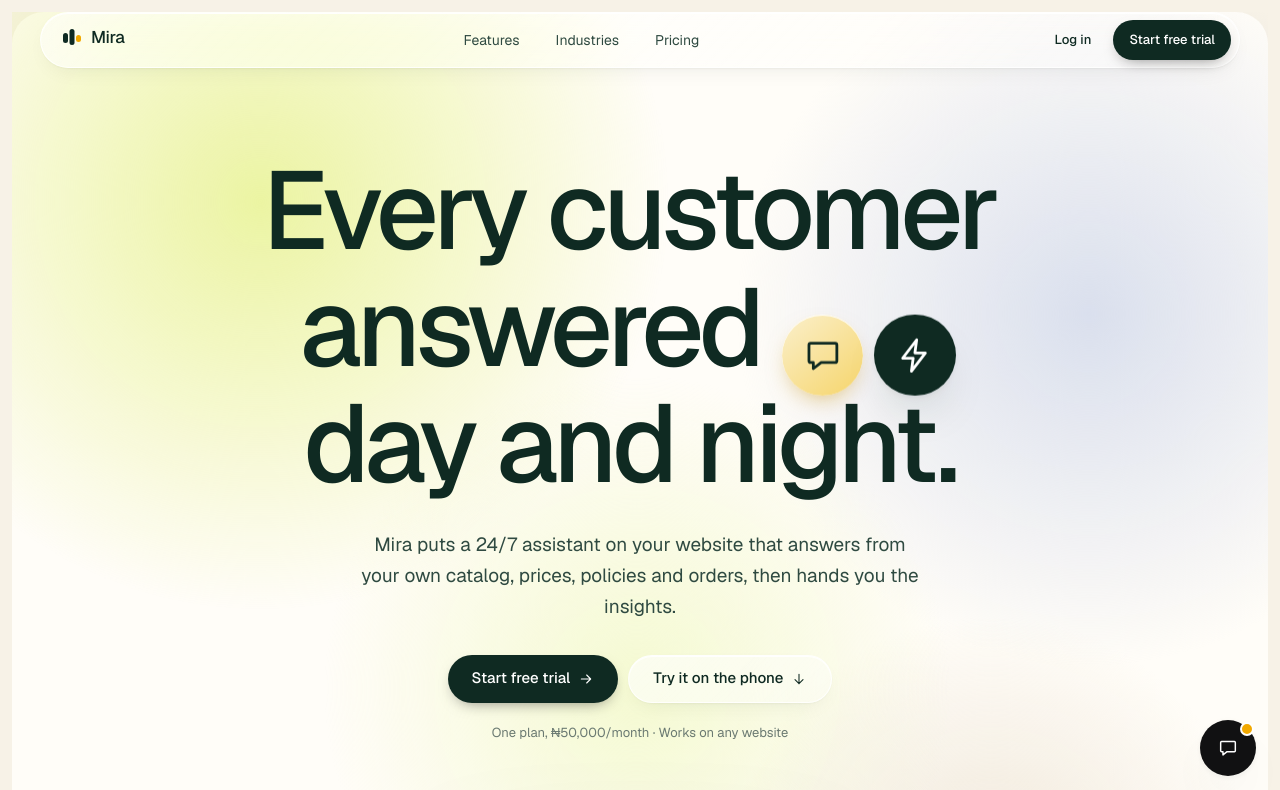
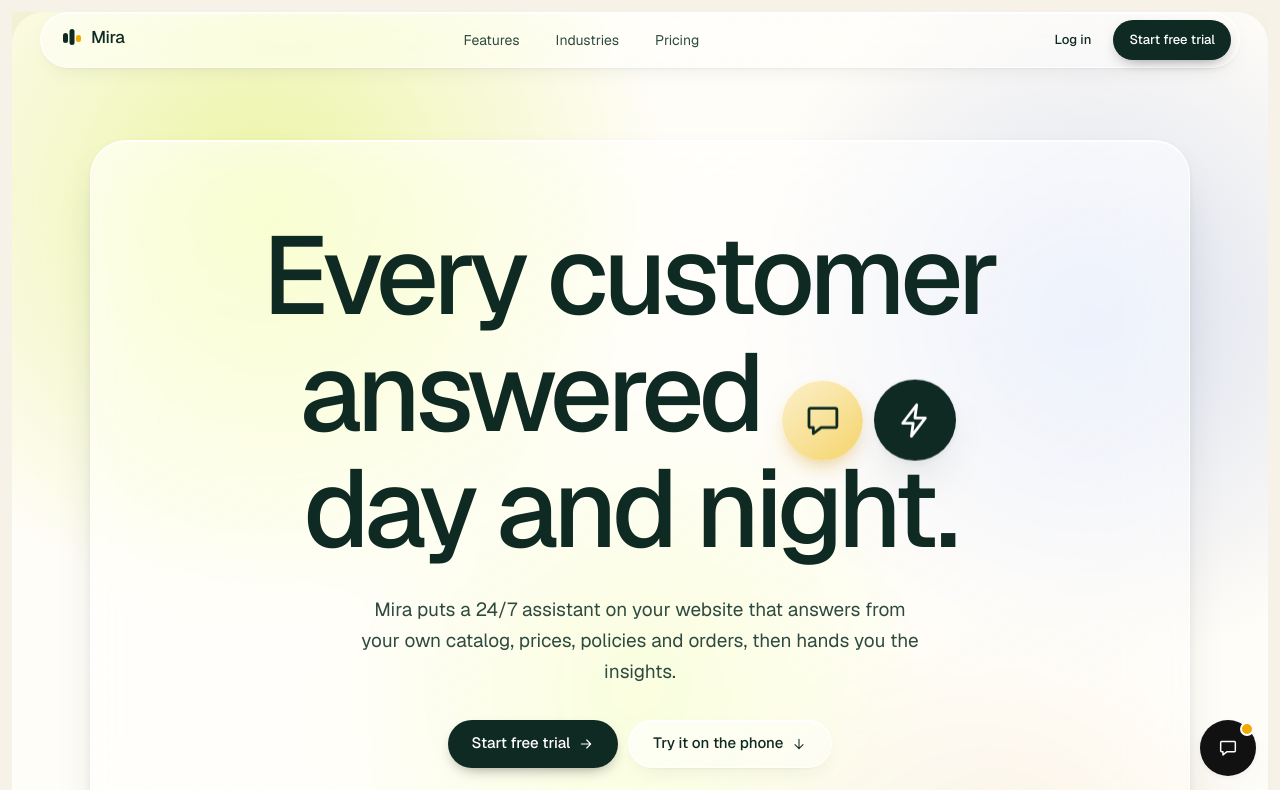
Before and after one commit to Ak-eem/Mira, a Next.js app: page / in a window 1280 px wide. Shown: the top 790 px of the page. Built offline with nearby package versions, Linux system fonts and the light colour scheme.

Commit message:
Landing: frosted glass hero panel and stronger glass band at the top

```diff
--- a/components/site/hero.tsx
+++ b/components/site/hero.tsx
@@ -203,7 +203,7 @@ export function Hero() {
       <Aurora fade={false} />
       <div aria-hidden="true" className="absolute inset-x-0 bottom-0 h-40 bg-gradient-to-b from-transparent to-surface" />
 
-      <div className="relative mx-auto flex max-w-[1100px] flex-col items-center px-5 text-center">
+      <div className="relative mx-3 flex max-w-[1100px] flex-col items-center rounded-[36px] glass-strong px-5 py-12 text-center sm:mx-auto sm:px-10 sm:py-16">
 
         <h1 className="mt-4 text-[clamp(46px,8.6vw,112px)] leading-[0.98] font-medium tracking-[-0.045em] text-balance">
           {WORDS.map((w, i) =>
```
